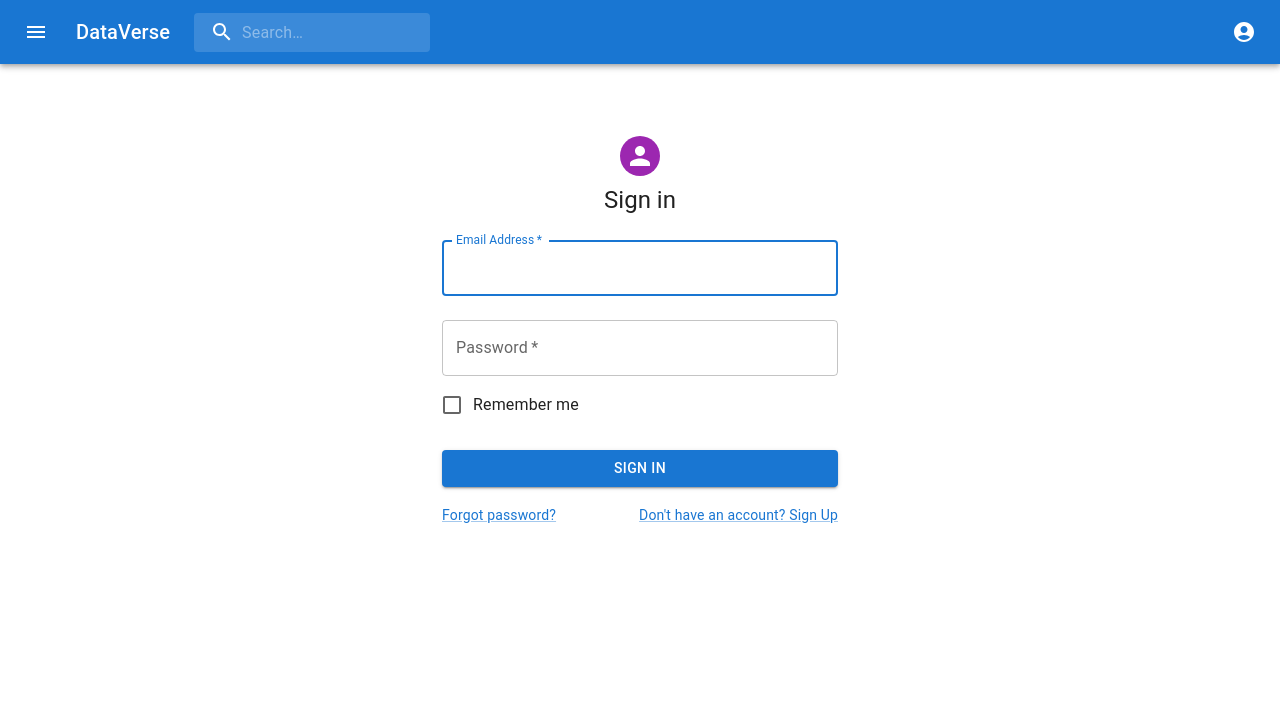
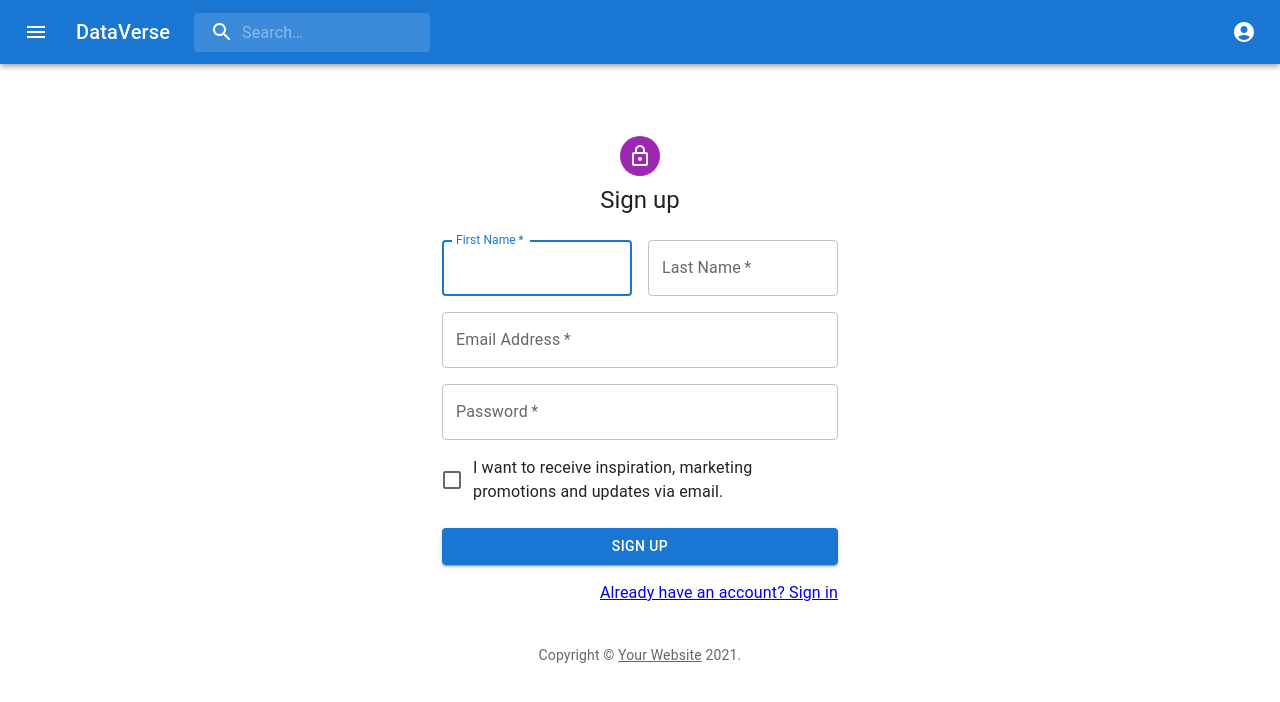
Before and after one commit to Zunaty/dataverse, a React (Create React App) app in the folder client/: page /signup in a window 1280 px wide. Shown: the top 702 px of the page. Built offline with nearby package versions, Linux system fonts and the light colour scheme.

Commit message:
added routes to go back and forth

```diff
--- a/client/src/App.js
+++ b/client/src/App.js
@@ -4,24 +4,35 @@ import Nav from './components/Nav';
 import Footer from './components/Footer';
 import Home from './components/Home';
 import Dashboard from './components/Dashboard';
+import {
+  BrowserRouter as Router,
+  Routes,
+  Route,
+  Link,
+  useRouteMatch,
+  useParams
+} from "react-router-dom";
+import SignUp from './components/Signup';
 
 function App() {
-  return (
+  return (<Router>
     <div>
       <header>
         <Nav></Nav>
       </header>
-
       <main>
-        <Home>
-
-        </Home>
+      <Routes>
+        <Route path="/" element={<Home/>}/>
+        <Route path={"/signup"} element={<SignUp/>}/>
+    </Routes>
       </main>
 
       <footer>
         <Footer></Footer>
       </footer>
     </div>
+
+    </Router>
   );
 }
 
--- a/client/src/components/Home/index.js
+++ b/client/src/components/Home/index.js
@@ -9,6 +9,7 @@ import TextField from '@mui/material/TextField';
 import FormControlLabel from '@mui/material/FormControlLabel';
 import Checkbox from '@mui/material/Checkbox';
 import Link from '@mui/material/Link';
+import { Link as ReactLink } from 'react-router-dom';
 import Grid from '@mui/material/Grid';
 import Box from '@mui/material/Box';
 import Typography from '@mui/material/Typography';
@@ -84,9 +85,9 @@ function Home() {
                 </Link>
               </Grid>
               <Grid item>
-                <Link href="#" variant="body2">
+                <ReactLink to="/signup">
                   {"Don't have an account? Sign Up"}
-                </Link>
+                </ReactLink>
               </Grid>
             </Grid>
           </Box>
--- a/client/src/components/Signup/index.js
+++ b/client/src/components/Signup/index.js
@@ -12,6 +12,8 @@ import LockOutlinedIcon from '@mui/icons-material/LockOutlined';
 import Typography from '@mui/material/Typography';
 import Container from '@mui/material/Container';
 import { createTheme, ThemeProvider } from '@mui/material/styles';
+import { Link as ReactLink } from 'react-router-dom';
+
 
 function Copyright(props) {
   return (
@@ -118,9 +120,9 @@ export default function SignUp() {
             </Button>
             <Grid container justifyContent="flex-end">
               <Grid item>
-                <Link href="#" variant="body2">
+                <ReactLink to="/">
                   Already have an account? Sign in
-                </Link>
+                </ReactLink>
               </Grid>
             </Grid>
           </Box>
```
